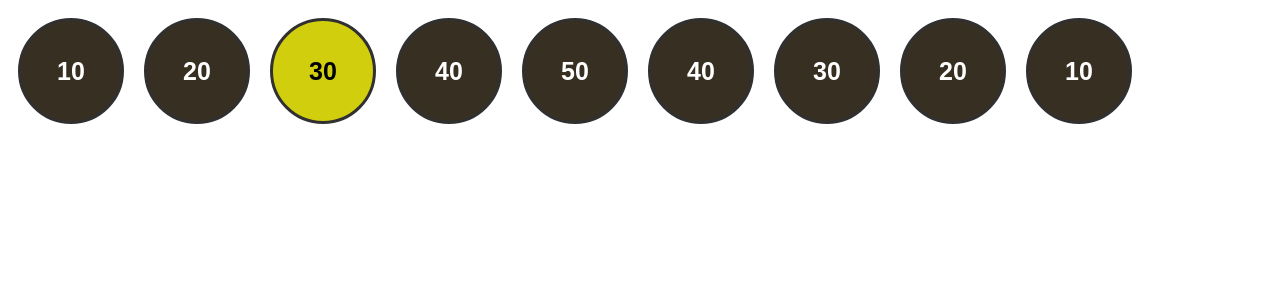
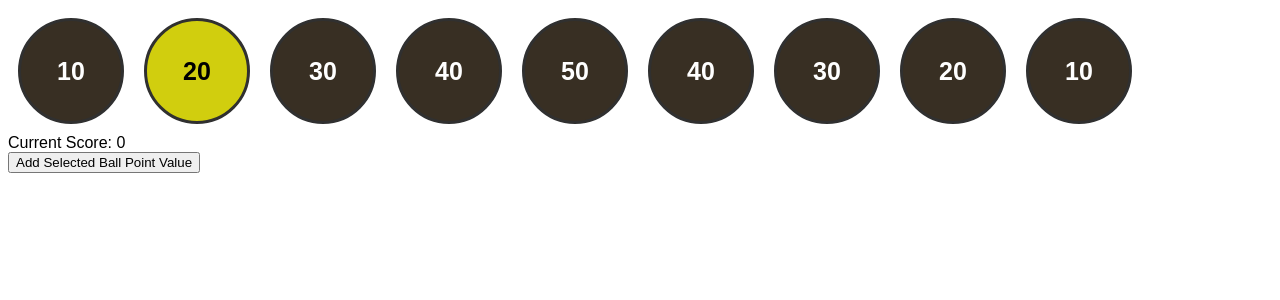
Before and after one commit to AndyJensen/shoot-the-clown, a Vue app: page / in a window 1280 px wide. Shown: the top 300 px of the page. Built offline with nearby package versions, Linux system fonts and the light colour scheme.

Commit message:
added in scoreboard and test button and shared datastore

```diff
--- a/src/App.vue
+++ b/src/App.vue
@@ -1,16 +1,33 @@
 <template>
   <div>
     <PointBalls />
+    <Scoreboard />
+    <button v-on:click="updateScore(5)">Add Selected Ball Point Value</button>
   </div>
 </template>
 
 <script>
 import PointBalls from "./components/PointBalls.vue"
+import Scoreboard from "./components/Scoreboard.vue"
+import { sharedData } from './components/Data.js'
+
 
 export default {
   name: "App",
   components: {
-    PointBalls
+    PointBalls,
+    Scoreboard
+  },
+  data() {
+    return {
+      sharedData
+    }
+  },
+  methods: {
+    updateScore: function () {
+      sharedData.totalScore += sharedData.score
+      return true
+    }
   }
 }
 </script>
--- /dev/null
+++ b/src/components/Data.js
@@ -0,0 +1,7 @@
+import { reactive } from "vue"
+
+export const sharedData = reactive({
+  activeBall: 0,
+  score: 0,
+  totalScore: 0
+})
--- /dev/null
+++ b/src/components/Scoreboard.vue
@@ -0,0 +1,22 @@
+<template>
+  <div id="scoreboard">Current Score: {{ sharedData.totalScore }}</div>
+</template>
+
+<script>
+import { sharedData } from './Data.js'
+export default {
+  name: "Scoreboard",
+  data() {
+    return {
+      sharedData
+    }
+  },
+  props: ["score"]
+}
+</script>
+
+<style scoped>
+#scoreboard {
+  display: flex;
+}
+</style>
```
